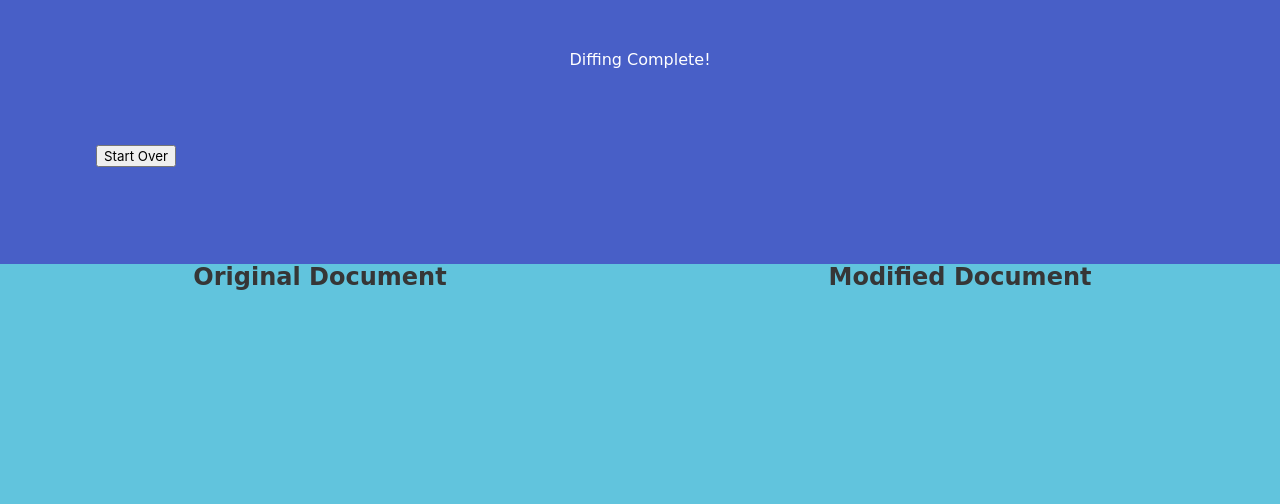
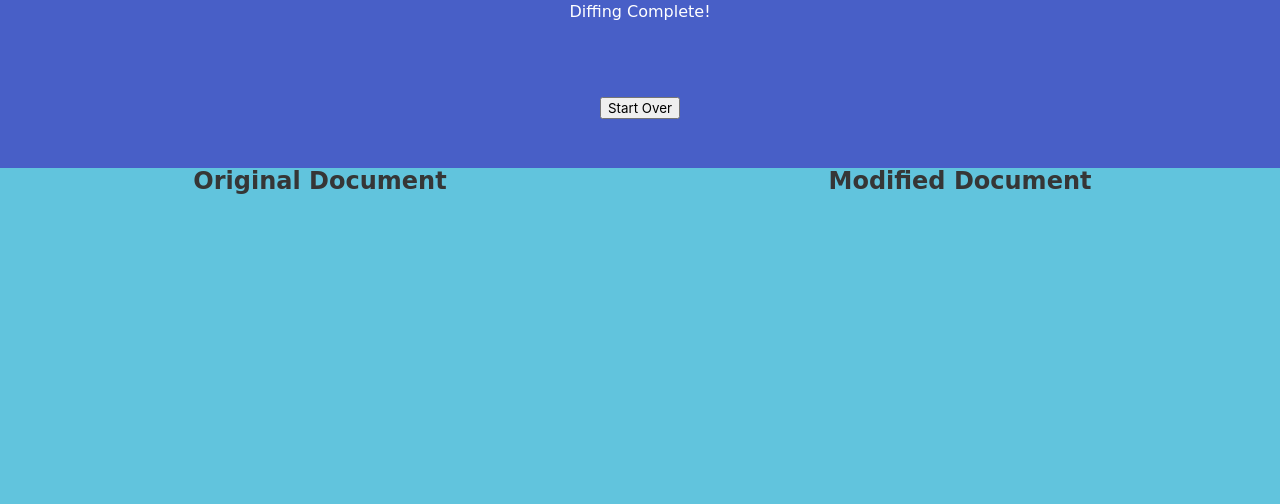
Before and after one commit to akedia23/pdf_diff, a Flask app: page /diff in a window 1280 px wide. Shown: the top 504 px of the page. Run offline with Flask 2, Linux system fonts and the light colour scheme.

Commit message:
updated again

```diff
--- a/templates/diff.html
+++ b/templates/diff.html
@@ -6,28 +6,27 @@
     <link rel="stylesheet" href="{{ url_for('static', filename='style.css') }}">
 </head>
 
-
-
-
 <body>
   <section class="hero is-link">
-    <div class="hero-body">
+    <div class="header">
 
         <p style="font-family: Comic sans MS">
-          <h1 style="text-align:center">Diffing Complete!</h1>
+          <h1 style="text-align:center">Diffing Complete!
           <div class="hero-body">
             <p class="subtitle">
               <p style="font-family: Comic sans MS">
-              <div class="text-center">
-                <button onclick="goBack()">Start Over</button>
+              <div class="align-self-end ml-auto">
+                <button onclick="goBack()" class="but medium-btn">Start Over</button>
               </p>
+              </div>
               <script>
                 function goBack() {
                   window.history.back();
                 }
                 </script>
+              </div>
             </div>
-          </div>
+          </h1>
 
         </p>
     </div>
```
